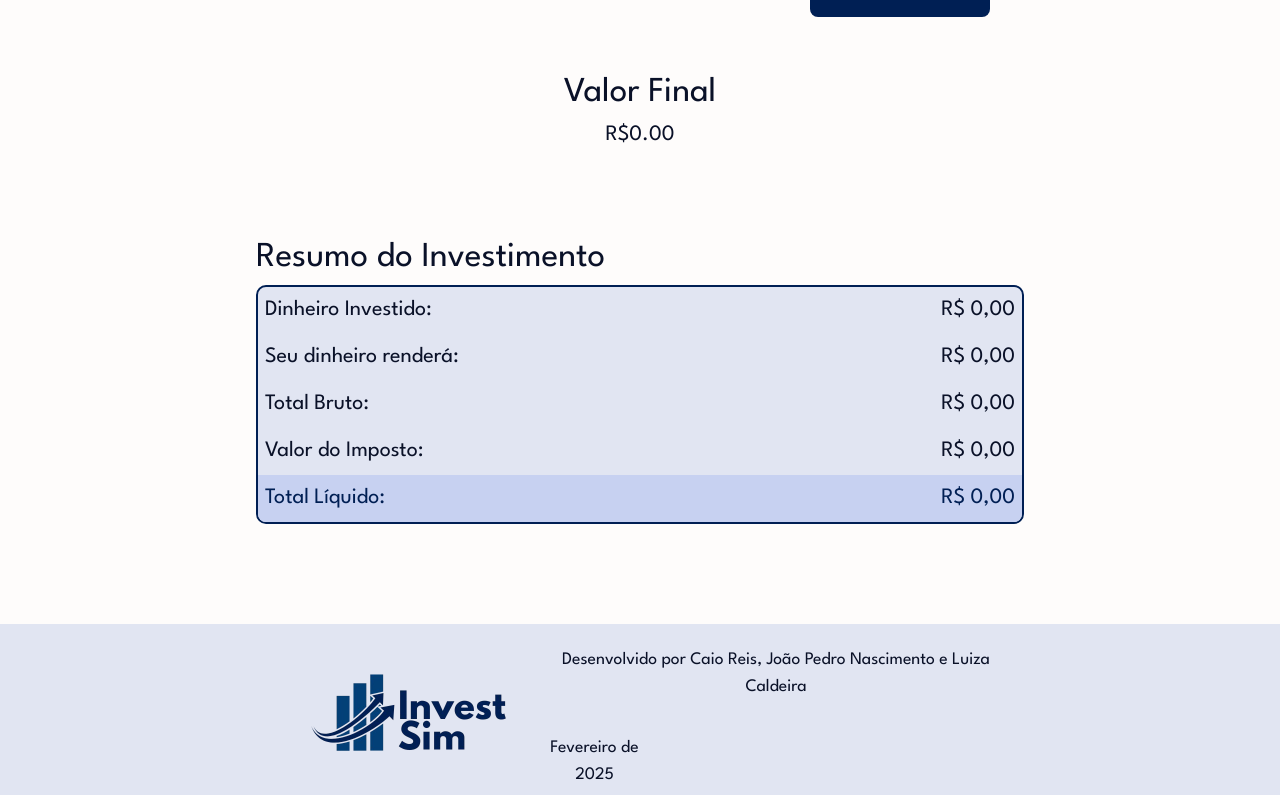
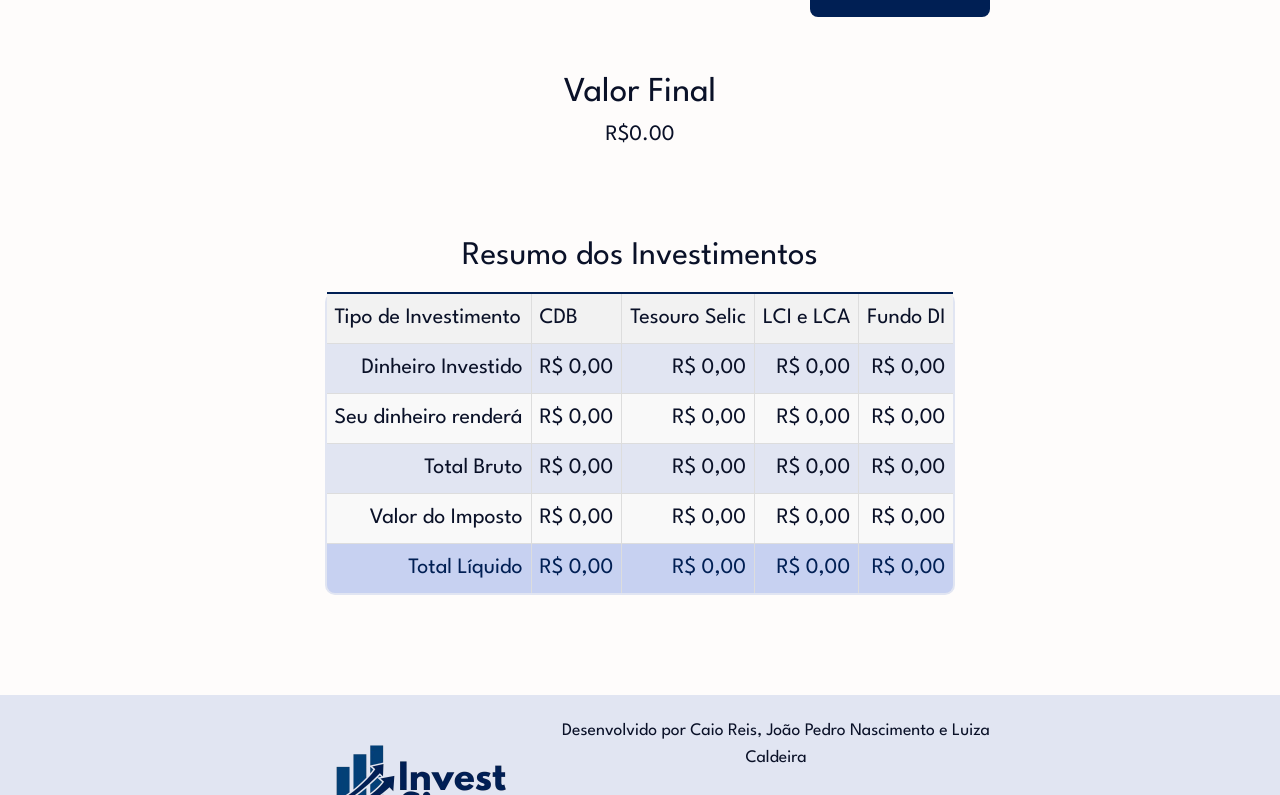
Before and after one commit to ufjf-dcc207/ufjf-dcc207-2024-3-a-trb3-investimentos_jp_caio_luiza, a React (Vite) app: page / in a window 1280 px wide. Shown: the part 568-1363 px from the top of the page. Built offline with nearby package versions, Linux system fonts and the light colour scheme.

Commit message:
Refaz tabela com os novos tipos de investimento

```diff
--- a/src/components/Resumo_investimentos/Resumo.css
+++ b/src/components/Resumo_investimentos/Resumo.css
@@ -6,13 +6,43 @@
 }
 
 .tabela {
-    width: 60vw;
-    border-collapse: separate;
+    width: 100%; /* Ajustar a largura da tabela para 100% */
+    max-width: 1500px; /* Aumentar o limite máximo de largura */
+    border-collapse: collapse;
     background-color: #E1E5F2;
     border-radius: 10px;
     border: 2px solid #001F54;
     border-spacing: 0;
     overflow: hidden;
+}
+
+.tabela th, .tabela td {
+    border: 1px solid #ddd;
+    padding: 8px;
+    text-align: right;
+}
+
+.tabela th {
+    background-color: #f2f2f2;
+    text-align: left;
+}
+
+.tabela tr:nth-child(even) {
+    background-color: #f9f9f9;
+}
+
+.tabela tr:hover {
+    background-color: #ddd;
+}
+
+.tabela .titulo {
+    text-align: center;
+    font-size: 1.5em;
+    margin-bottom: 10px;
+}
+
+.tabela .total {
+    font-weight: bold;
 }
 
 .titulo {
@@ -21,7 +51,7 @@
     color: #0A1128;
 }
 
-td {
+th, td {
     padding: 7px;
     text-align: left;
 }
@@ -30,7 +60,8 @@ td {
     text-align: right;
     font-weight: bold;
 }
-.total{
-    color:#001F54;
+
+.total {
+    color: #001F54;
     background-color: #c7d1f1;
 }
--- a/src/components/Resumo_investimentos/Resumo.tsx
+++ b/src/components/Resumo_investimentos/Resumo.tsx
@@ -1,36 +1,65 @@
 import "./Resumo.css";
 
-interface ResumoProps {
+interface Investimento {
+    tipo: string;
     valorTotal: number;
     valorInvestido: number;
     valorImposto: number;
 }
 
-export default function Resumo({ valorTotal, valorInvestido, valorImposto }: ResumoProps) {
+interface ResumoProps {
+    investimentos: Investimento[];
+}
+
+export default function Resumo({ investimentos = [] }: ResumoProps) {
+    const tiposInvestimento = ["CDB", "Tesouro Selic", "LCI e LCA", "Fundo DI"];
+
     return (
         <div className="resumo">
             <table className="tabela">
-            <caption className="titulo">Resumo do Investimento</caption>
+            <caption className="titulo">Resumo dos Investimentos</caption>
+            <thead>
                 <tr>
-                <td>Dinheiro Investido:</td>
-                <td className="direita">{valorInvestido.toLocaleString('pt-BR', { style: 'currency', currency: 'BRL' })}</td>
+                    <th>Tipo de Investimento</th>
+                    {tiposInvestimento.map((tipo, index) => (
+                        <th key={index}>{tipo}</th>
+                    ))}
+                </tr>
+            </thead>
+            <tbody>
+                <>
+                    <tr>
+                        <td>Dinheiro Investido</td>
+                        {tiposInvestimento.map((_, index) => (
+                            <td key={index} className="direita">R$ 0,00</td>
+                        ))}
                     </tr>
                     <tr>
-                <td>Seu  dinheiro renderá:</td>
-                <td className="direita">{((valorTotal - valorInvestido)).toLocaleString('pt-BR', { style: 'currency', currency: 'BRL' })}</td>
+                        <td>Seu dinheiro renderá</td>
+                        {tiposInvestimento.map((_, index) => (
+                            <td key={index} className="direita">R$ 0,00</td>
+                        ))}
                     </tr>
                     <tr>
-                <td>Total Bruto:</td>
-                <td className="direita">{valorTotal.toLocaleString('pt-BR', { style: 'currency', currency: 'BRL' })}</td>
+                        <td>Total Bruto</td>
+                        {tiposInvestimento.map((_, index) => (
+                            <td key={index} className="direita">R$ 0,00</td>
+                        ))}
                     </tr>
                     <tr>
-                <td>Valor do Imposto:</td>
-                <td className="direita">{(valorImposto * (valorTotal-valorInvestido)).toLocaleString('pt-BR', { style: 'currency', currency: 'BRL' })}</td>
+                        <td>Valor do Imposto</td>
+                        {tiposInvestimento.map((_, index) => (
+                            <td key={index} className="direita">R$ 0,00</td>
+                        ))}
                     </tr>
                     <tr className="total">
-                <td>Total Líquido:</td>
-                <td className="direita">{(valorTotal-(valorImposto * (valorTotal-valorInvestido))).toLocaleString('pt-BR', { style: 'currency', currency: 'BRL' })}</td>
+                        <td>Total Líquido</td>
+                        {tiposInvestimento.map((_, index) => (
+                            <td key={index} className="direita">R$ 0,00</td>
+                        ))}
                     </tr>
+                </>
+            </tbody>
             </table>
         </div>
     );
```
Lines whose indentation alone changed are shown as unchanged.
